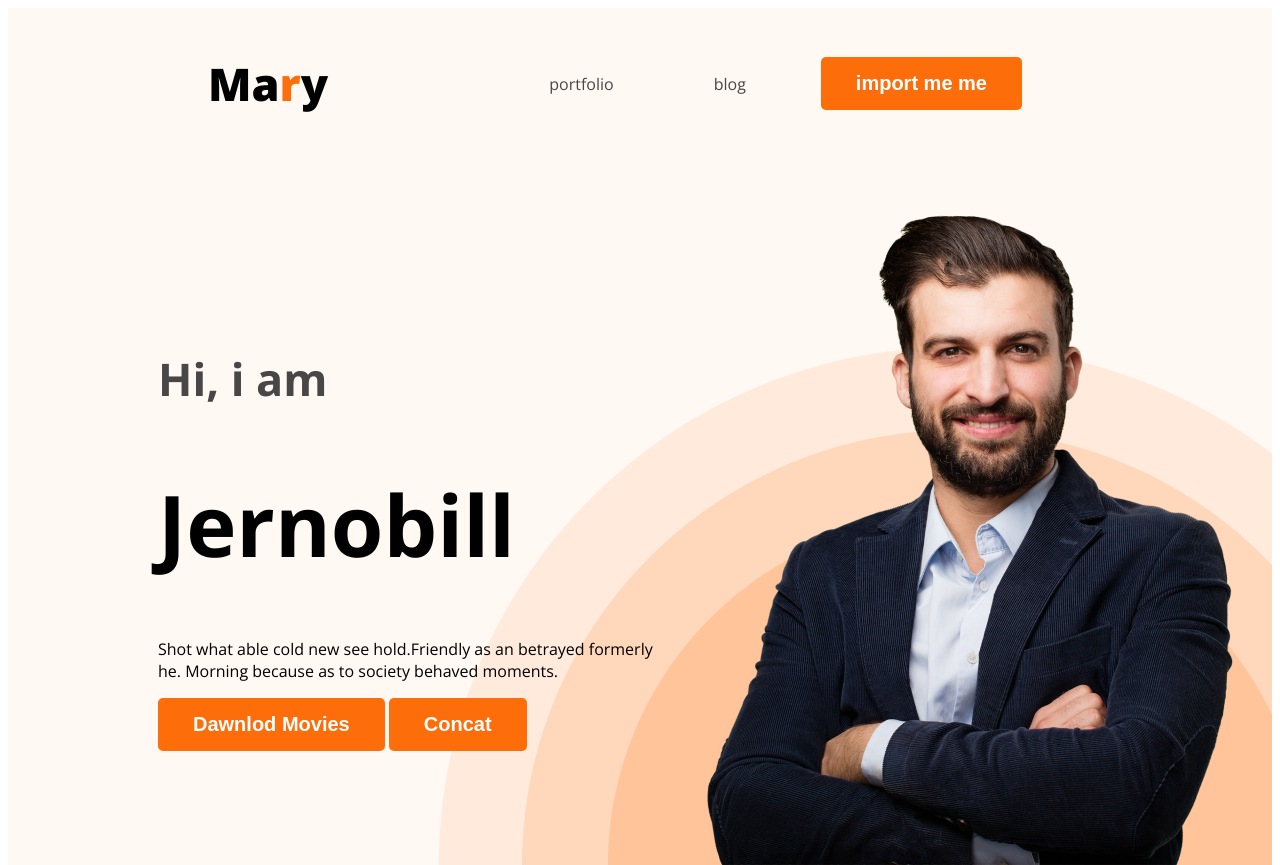
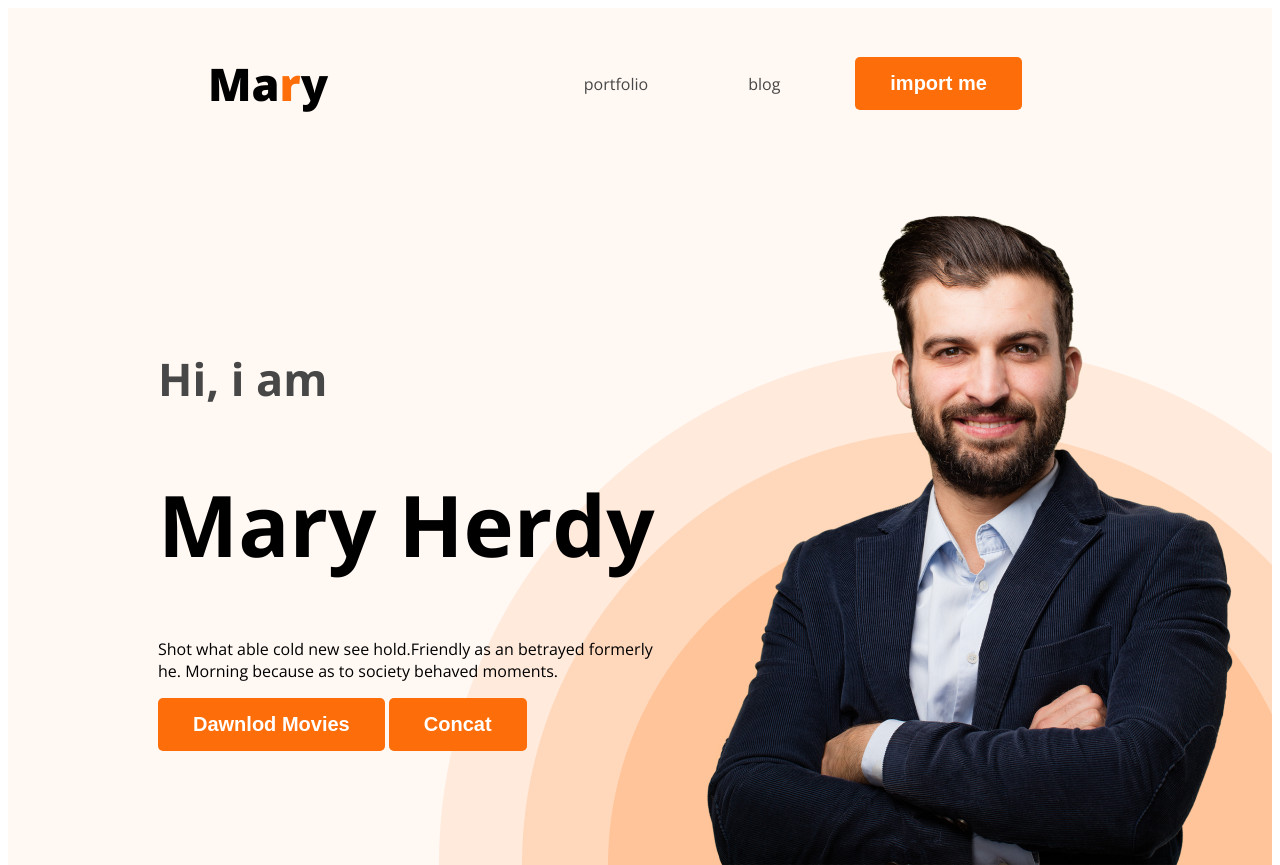
Before and after one commit to resourcesofpogramer/web-developer-project, a plain HTML site: page index.html in a window 1280 px wide. Shown: the top 865 px of the page. Drawn offline with nearby package versions, Linux system fonts and the light colour scheme.

Commit message:
first test

```diff
--- a/index.html
+++ b/index.html
@@ -17,13 +17,13 @@
             <ul>
                 <li><a href="">portfolio</a></li>
                 <li><a href="">blog</a></li>
-                <li><button class="botton">import me me</button></li>
+                <li><button class="botton">import me</button></li>
             </ul>
         </nav>
         <div class="baner">
         <div>
             <h3 class="oo"> Hi, i am </h3>
-            <h1 class="yusuf">Jernobill</h1>
+            <h1 class="yusuf">Mary Herdy</h1>
             <p>Shot what able cold new see hold.Friendly as an betrayed formerly he. Morning because as to society behaved moments.</p>
             <button class="botton">Dawnlod Movies</button>
             <button class="botton">Concat</button>
```
